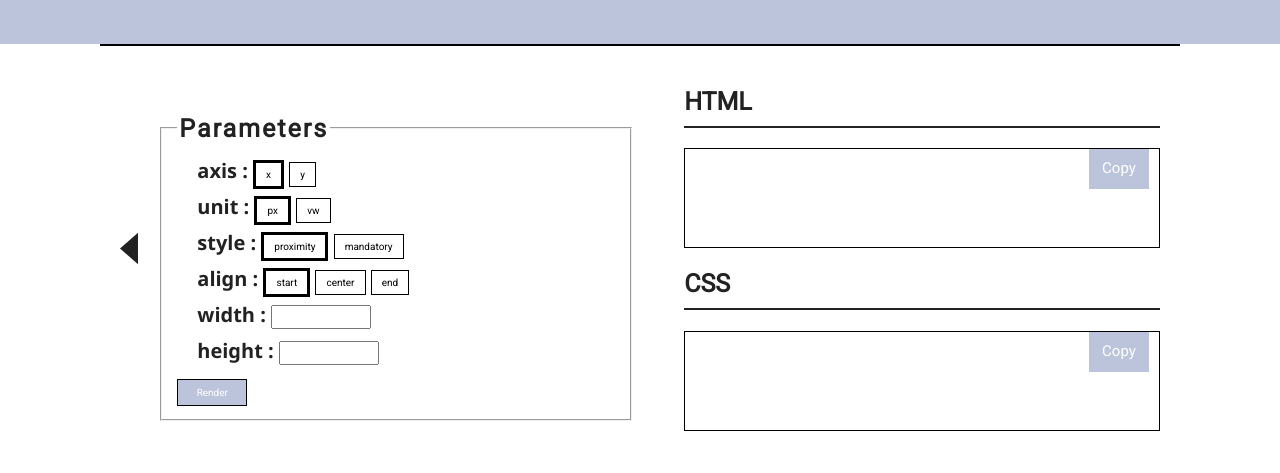
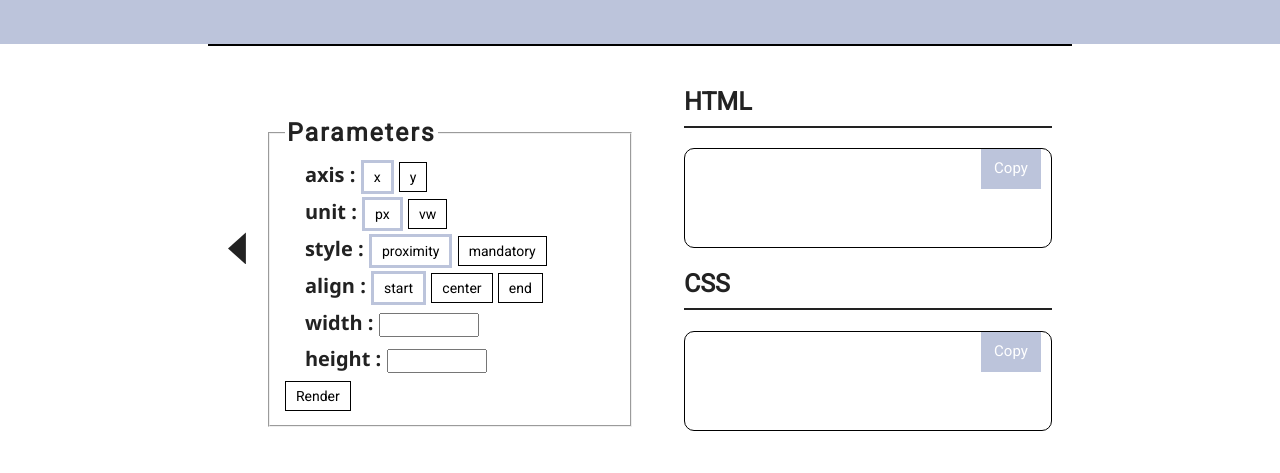
Before and after one commit to adamctr/snap-carrousel-generator, a plain HTML site: page index.html in a window 1280 px wide. Shown: the part 144-617 px from the top of the page. Drawn offline with Linux system fonts and the light colour scheme; a web font is replaced by a local one.

Commit message:
small design fix

```diff
--- a/index.html
+++ b/index.html
@@ -56,7 +56,7 @@
                 <input type="text" id="height" onkeypress="return onlyNumberKey(event)" name="text" />
             </label>
         </br>
-            <button style="cursor:pointer; width:7rem; height:2.7rem; margin-top:1rem; background-color: #bcc4db; border:1px solid black; color:white;" id="submit" type="submit">Render</button>
+            <button class="submit" id="submit" type="submit">Render</button>
         </fieldset>
         </form>
 
--- a/style.scss
+++ b/style.scss
@@ -70,8 +70,11 @@ main {
 }
 
 .top {
-  width: 100%;
+  width: 80%;
   display: flex;
+  justify-content: center;
+  align-items: center;
+  margin: auto;
   border-top: 2px solid;
   padding: 2rem;
 
@@ -119,6 +122,7 @@ main {
       min-height: 10rem;
       border: 0.1rem solid;
       padding: 0.5rem;
+      border-radius: 1rem;
 
       &::after {
         content: "Copy";
@@ -140,6 +144,7 @@ main {
       position: relative;
       min-height: 10rem;
       border: 0.1rem solid;
+      border-radius: 1rem;
 
       &::after {
         content: "Copy";
@@ -185,14 +190,26 @@ button {
   border: 0.1rem solid;
   padding: 0.6rem 1rem 0.6rem 1rem;
   cursor: pointer;
-  font-size: 1rem;
+  font-size: 1.4rem;
+  transition: 0.1s ease-in-out;
+
+  &:hover {
+    font-size: 1.6rem;
+  }
 }
 
 input {
   font-size: 1.5rem;
   width: 10rem;
+
 }
 
 .active {
   border: 0.3rem solid;
+  border-color: #bcc4db;
+  transform: scale(1);
 }
+
+.submit {
+  cursor:pointer; width:7rem; height:2.7rem; margin-top:1rem; background-color: #bcc4db; border:1px solid black; color:white;"
+}
```
Also changed, not shown: style.css, 1 other file.
